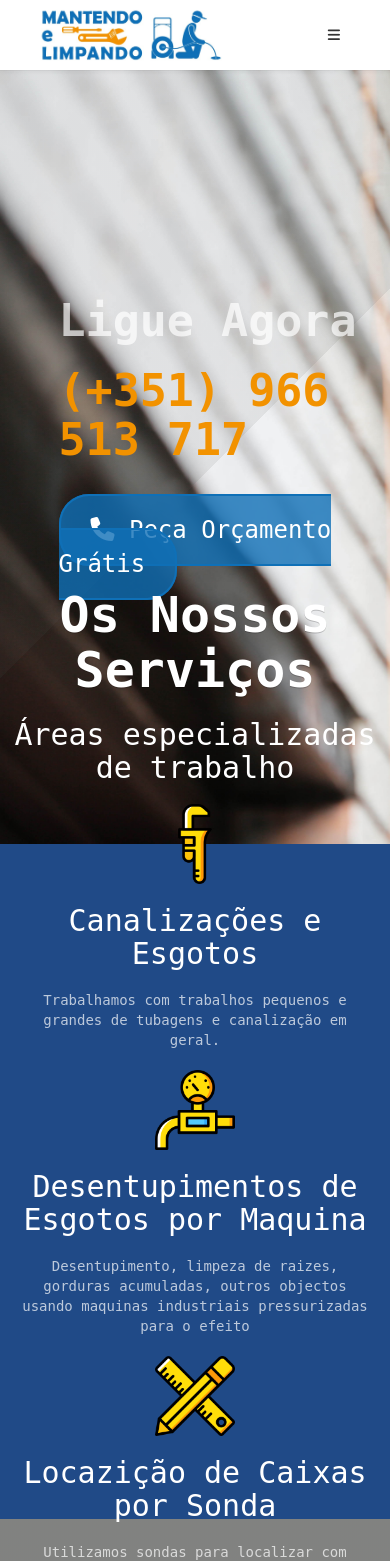
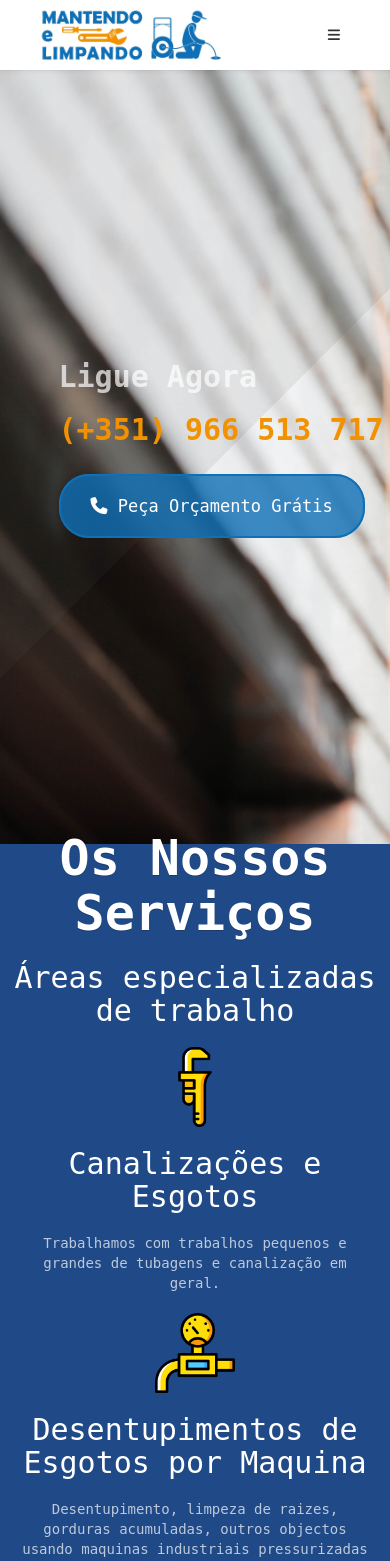
Before and after one commit to Filipe-p/mantendoelimpando, a PHP site: page / in a window 390 px wide. Shown: the top 1561 px of the page. Run offline with PHP 8.4, Linux system fonts and the light colour scheme; some libraries are stand-ins or nearby versions; some web fonts are replaced; grey boxes are pictures that could not be loaded.

Commit message:
fixed somestuff still needs work in tablet mode

```diff
--- a/index.html
+++ b/index.html
@@ -72,28 +72,28 @@
       </div>
     </div>
     <div class="row">
-      <div class="col-xs-12 col-sm-6 col-md-3">
+      <div class="col-xs-12 col-sm-6 col-md-3" style="transition: all 0.25s ease;">
         <div>
         <img src="resources/015-construction.png" alt="icon of wrench" width="80px">
           <h3>Canalizações e Esgotos</h3>
           <p>Trabalhamos com trabalhos pequenos e grandes de tubagens e canalização em geral.</p>
         </div>
       </div>
-      <div class="col-xs-12 col-sm-6 col-md-3">
+      <div class="col-xs-12 col-sm-6 col-md-3" style="transition: all 0.25s ease;">
         <div>
         <img src="resources/pressure.png" alt="icon of pressure reader" width="80px">
           <h3>Desentupimentos de Esgotos por Maquina</h3>
           <p>Desentupimento, limpeza de raizes, gorduras acumuladas, outros objectos usando maquinas industriais pressurizadas para o efeito</p>
         </div>
       </div>
-      <div class="col-xs-12 col-sm-6 col-md-3">
+      <div class="col-xs-12 col-sm-6 col-md-3" style="transition: all 0.25s ease;">
         <div>
         <img src="resources/014-drawing.png" alt="pen and ruller" width="80px">
           <h3>Locazição de Caixas por Sonda</h3>
           <p>Utilizamos sondas para localizar com percisão caixas de esgoto escondidas</p>
         </div>
       </div>
-      <div class="col-xs-12 col-sm-6 col-md-3">
+      <div class="col-xs-12 col-sm-6 col-md-3" style="transition: all 0.25s ease;">
         <div>
         <img src="resources/004-hammer-3.png" alt="Hammer" width="80px">
           <h3>Manutenções Gerais</h3>
--- a/style/banners.css
+++ b/style/banners.css
@@ -8,17 +8,7 @@
   align-items: center;
   justify-content: left;
   padding-left: 15%;
-}
-.banner h1 {
-  font-size: 50px;
-  font-weight: bold;
-  text-shadow: 0px 1px rgba(0, 0, 0, 0.2);
-}
-.banner p {
-  font-size: 60px;
-  font-weight: bold;
-  color: rgba(255, 255, 255, 0.7);
-  margin-bottom: 20px;
+  transition: all 0.25s ease;
 }
 
 .banner h2 {
@@ -26,6 +16,16 @@
   font-weight: bold;
   color: rgba(255, 255, 255, 0.7);
   margin-bottom: 20px;
+  transition: all 0.25s ease;
+}
+
+/*CSS Mobile Adaptations -Banner 1 - Banner 2 at the end of banner 2 */
+
+@media(max-width:767px){
+  .banner h2{
+    font-size: 30px;
+    transition: all 0.25s ease;
+  }
 }
 
 .banner_2 {
@@ -37,25 +37,39 @@
   display: flex;
   align-items: center;
   justify-content: center;
+  transition: all 0.25s ease;
 }
 .banner_2 h2 {
   font-size: 50px;
   font-weight: bold;
   text-shadow: 0px 1px rgba(0, 0, 0, 0.2);
+  transition: all 0.25s ease;
 }
 .banner_2 p {
   font-size: 14px;
   font-weight: lighter;
   color: rgba(255, 255, 255, 0.7);
   margin-bottom: 20px;
+  transition: all 0.25s ease;
 }
 
 .banner_2 h3 {
   font-size: 30px;
   color: rgba(255, 255, 255, 1.0);
   margin-bottom: 20px;
+  transition: all 0.25s ease;
 }
 
 #big-icon {
   font-size: 100px
+  transition: all 0.25s ease;
 }
+
+/*CSS Mobile Adaptations Banner 2 */
+
+@media(max-width:767px){
+  .banner_2{
+    height: 1160px;
+    transition: all 0.25s ease;
+  }
+}
--- a/style/contacts.css
+++ b/style/contacts.css
@@ -27,3 +27,10 @@
   text-decoration: none;
   transition: all 0.2s ease;
 }
+
+@media(max-width:767px){
+  .a-tag-contacts{
+    font-size: 30px;
+    transition: all 0.25s ease;
+  }
+}
--- a/style/style.css
+++ b/style/style.css
@@ -44,5 +44,14 @@
 .action-button:hover {
   background-color: #f29200;
   color: #0f70b7;
-  transition: all 0.2s ease;
+  transition: all 0.25s ease;
 }
+
+
+/*CSS Mobile Adaptations */
+
+@media(max-width:767px){
+  .action-button{
+    font-size: 17px;
+  }
+}
```
